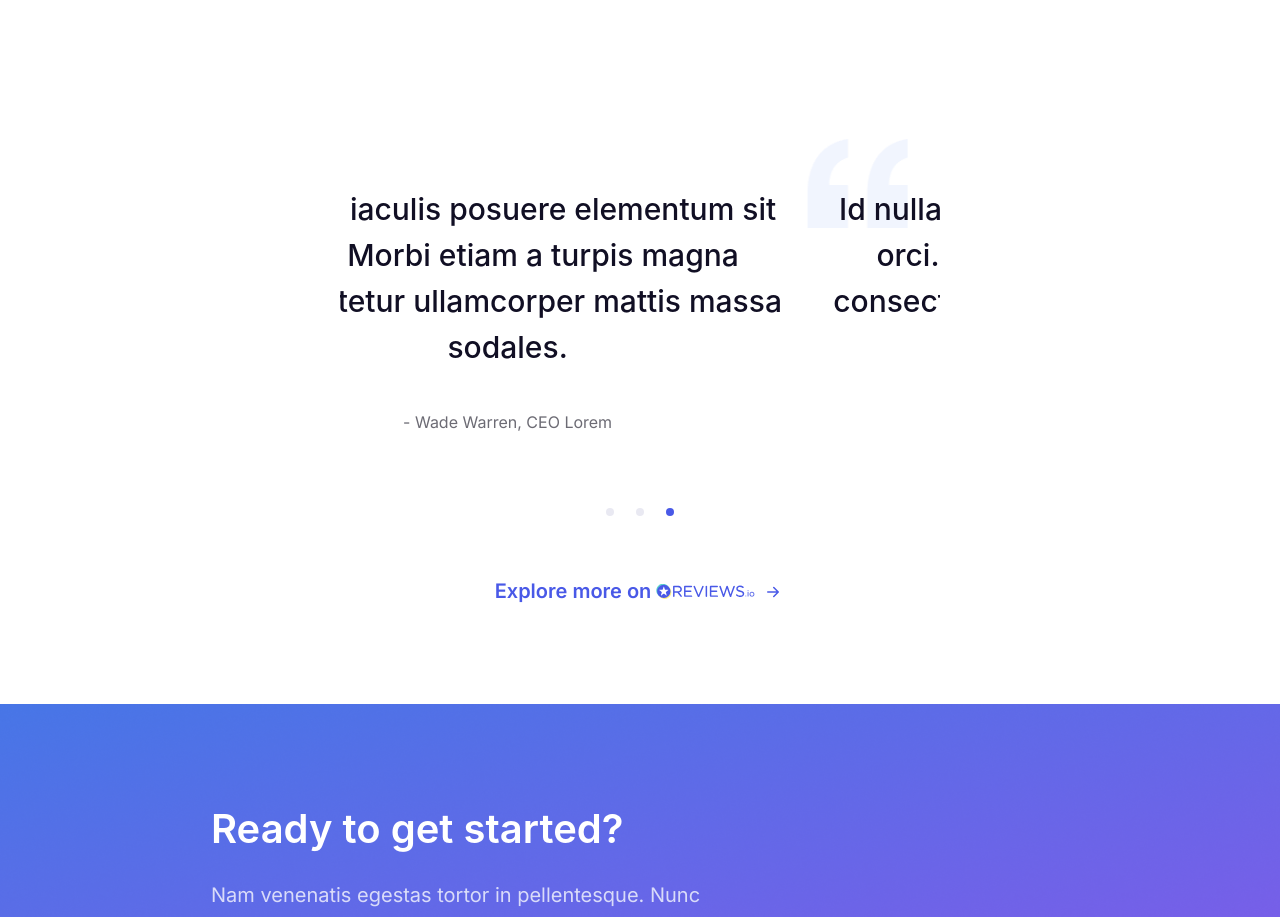
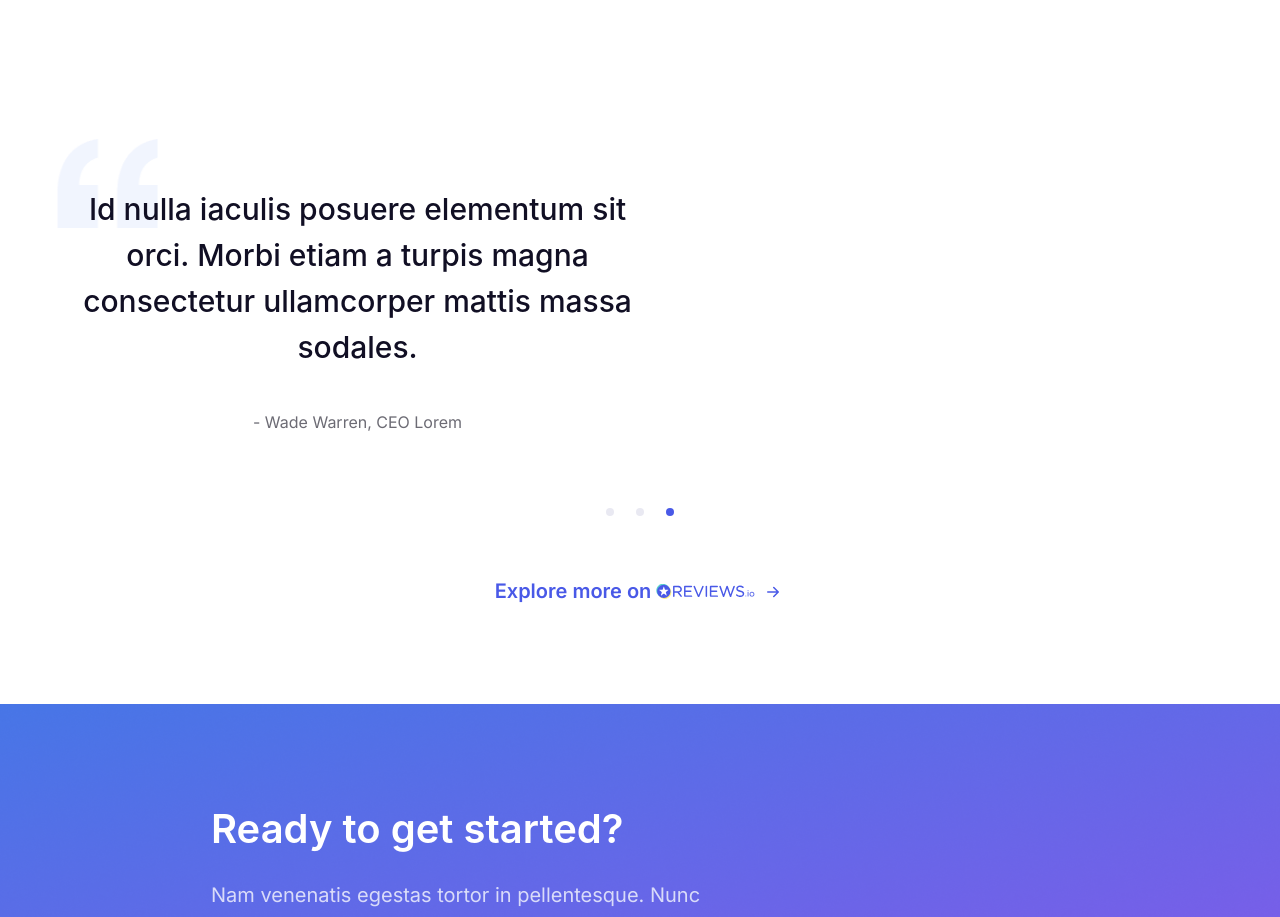
Before and after one commit to patryknawolski/landing-app, a Next.js app: page /about-us in a window 1280 px wide. Shown: the part 2040-2957 px from the top of the page. Built offline with nearby package versions, Linux system fonts and the light colour scheme.

Commit message:
Improve carousel design

```diff
--- a/components/face-match/Carousel.tsx
+++ b/components/face-match/Carousel.tsx
@@ -73,12 +73,7 @@ const Carousel: NextPage = () => {
   return (
     <Box w="100%" paddingBottom={{ base: "70px", md: "100px" }}>
       <Box maxW="1440px" margin="0 auto">
-        <Box
-          w="100%"
-          maxW={{ base: "325px", lg: "600px" }}
-          margin="0 auto"
-          textAlign="center"
-        >
+        <Box w="100%" margin="0 auto" textAlign="center">
           <Slider
             {...settings}
             dotsClass="dotsCustom"
@@ -91,6 +86,7 @@ const Carousel: NextPage = () => {
               padding={{ base: "30px 20px 0", xl: "47px 22px 0" }}
               paddingTop={{ base: "10px", lg: 0 }}
               backgroundPosition={{ base: "60px 0", lg: "top left" }}
+              maxW={{ base: "325px", lg: "600px" }}
             >
               <Heading
                 as="h4"
@@ -121,6 +117,7 @@ const Carousel: NextPage = () => {
               padding={{ base: "30px 20px 0", xl: "47px 22px 0" }}
               paddingTop={{ base: "10px", lg: 0 }}
               backgroundPosition={{ base: "60px 0", lg: "top left" }}
+              maxW={{ base: "325px", lg: "600px" }}
             >
               <Heading
                 as="h4"
@@ -151,6 +148,7 @@ const Carousel: NextPage = () => {
               padding={{ base: "30px 20px 0", xl: "47px 22px 0" }}
               paddingTop={{ base: "10px", lg: 0 }}
               backgroundPosition={{ base: "60px 0", lg: "top left" }}
+              maxW={{ base: "325px", lg: "600px" }}
             >
               <Heading
                 as="h4"
```
